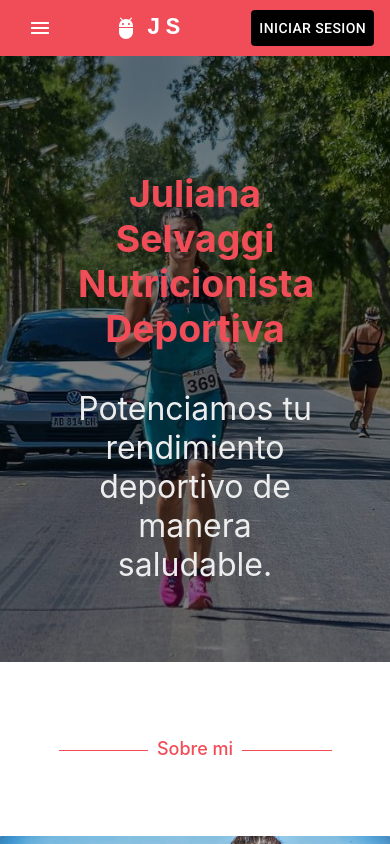
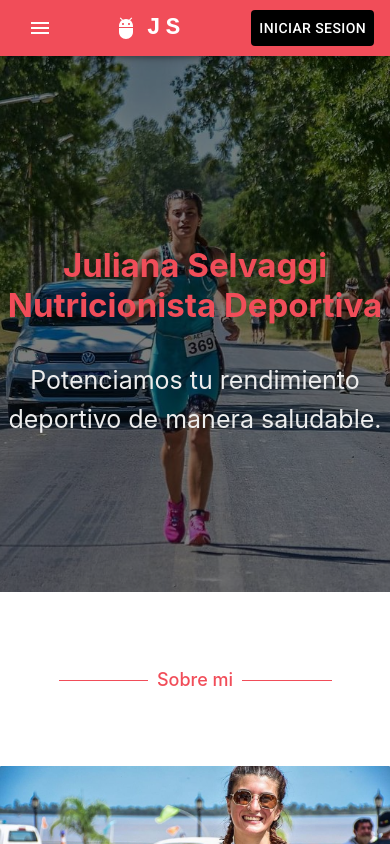
Before and after one commit to tomascaceres14/jselvLandingPage, a React (Create React App) app: page / in a window 390 px wide. Shown: the top 844 px of the page. Built offline with nearby package versions, Linux system fonts and the light colour scheme; the HTML template or start-up script is replaced by a standard one.

Commit message:
header sticky, fixed Hero for mobile

```diff
--- a/src/components/Home/Header/Header.jsx
+++ b/src/components/Home/Header/Header.jsx
@@ -36,7 +36,7 @@ const ResponsiveAppBar = () => {
   };
 
   return (
-    <AppBar position="static" sx={{ backgroundColor: "#f14d59" }}>
+    <AppBar position="static" sx={{ backgroundColor: "#f14d59", position: "sticky", top: "0px" }}>
       <Container maxWidth="xl">
         <Toolbar disableGutters>
           <AdbIcon sx={{ display: { xs: "none", md: "flex" }, mr: 1 }} />
@@ -90,7 +90,9 @@ const ResponsiveAppBar = () => {
               {pages.map((page) => (
                 <MenuItem key={page} onClick={handleCloseNavMenu}>
                   <Typography textAlign="center">
-                   <a style={{color: "black"}}> {page}</a>
+                    <a style={{ color: "black" }} href="#about">
+                      {page}
+                    </a>
                   </Typography>
                 </MenuItem>
               ))}
@@ -130,7 +132,12 @@ const ResponsiveAppBar = () => {
           <Box sx={{ flexGrow: 0 }}>
             <Tooltip title="Open settings">
               <IconButton onClick={handleOpenUserMenu} sx={{ p: 0 }}>
-              <Button variant="text" sx={{backgroundColor: "black", color: "white" }}>Iniciar Sesion</Button>
+                <Button
+                  variant="text"
+                  sx={{ backgroundColor: "black", color: "white" }}
+                >
+                  Iniciar Sesion
+                </Button>
               </IconButton>
             </Tooltip>
             <Menu
--- a/src/components/Home/Hero/Hero.css
+++ b/src/components/Home/Hero/Hero.css
@@ -11,3 +11,23 @@
   padding: 20%;
   color: rgb(237, 237, 237);
 }
+
+@media (max-width: 1000px) {
+
+  .hero article {
+    text-align: center;
+    font-size: 32px;
+    background: rgba(0, 0, 0, 0.5);
+    padding: 40% 0%;
+    color: rgb(237, 237, 237);
+  }
+
+  .hero h1 {
+    text-align: center;
+    font-size: 33px;
+  }
+
+  .hero span {
+    font-size: 25px;
+  }
+}
```
Also changed, not shown: src/components/Home/Header/Header.css (line endings or trailing spaces).
